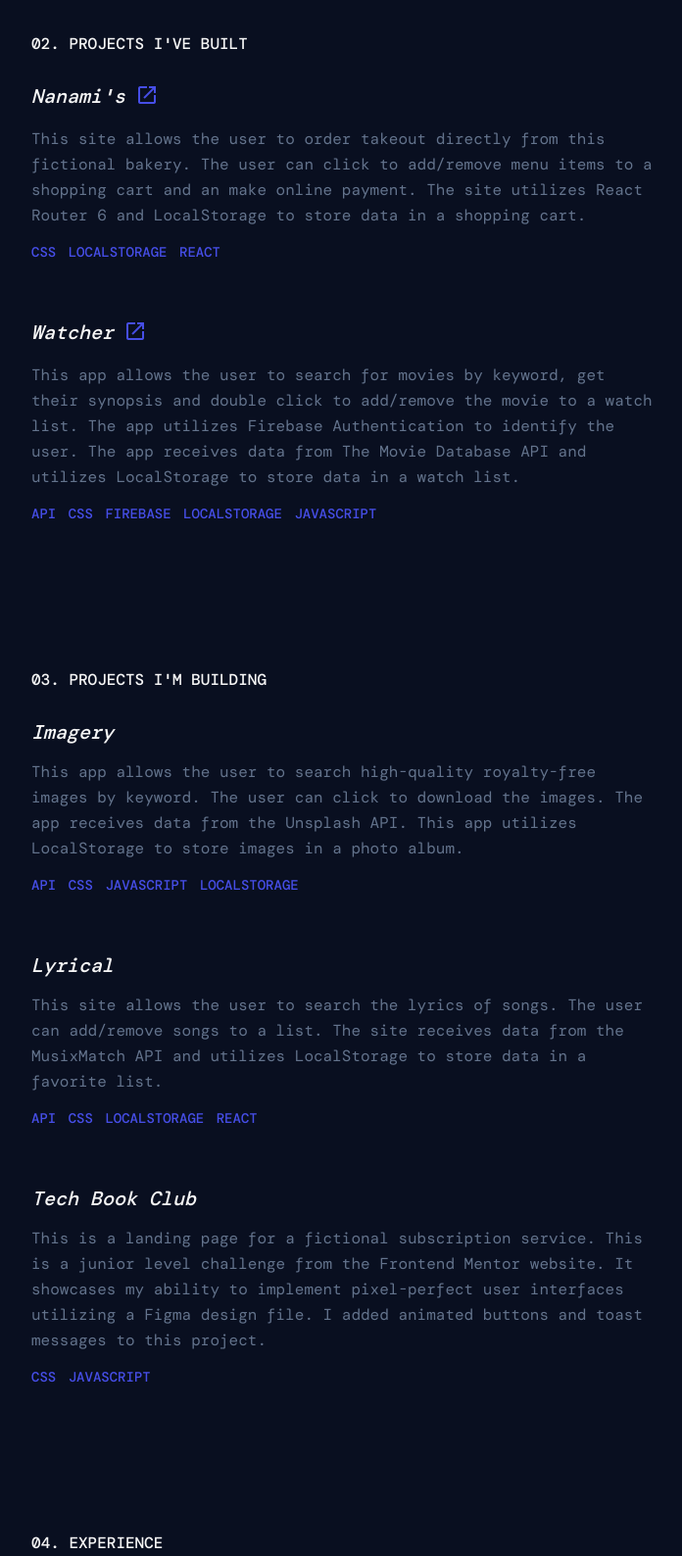
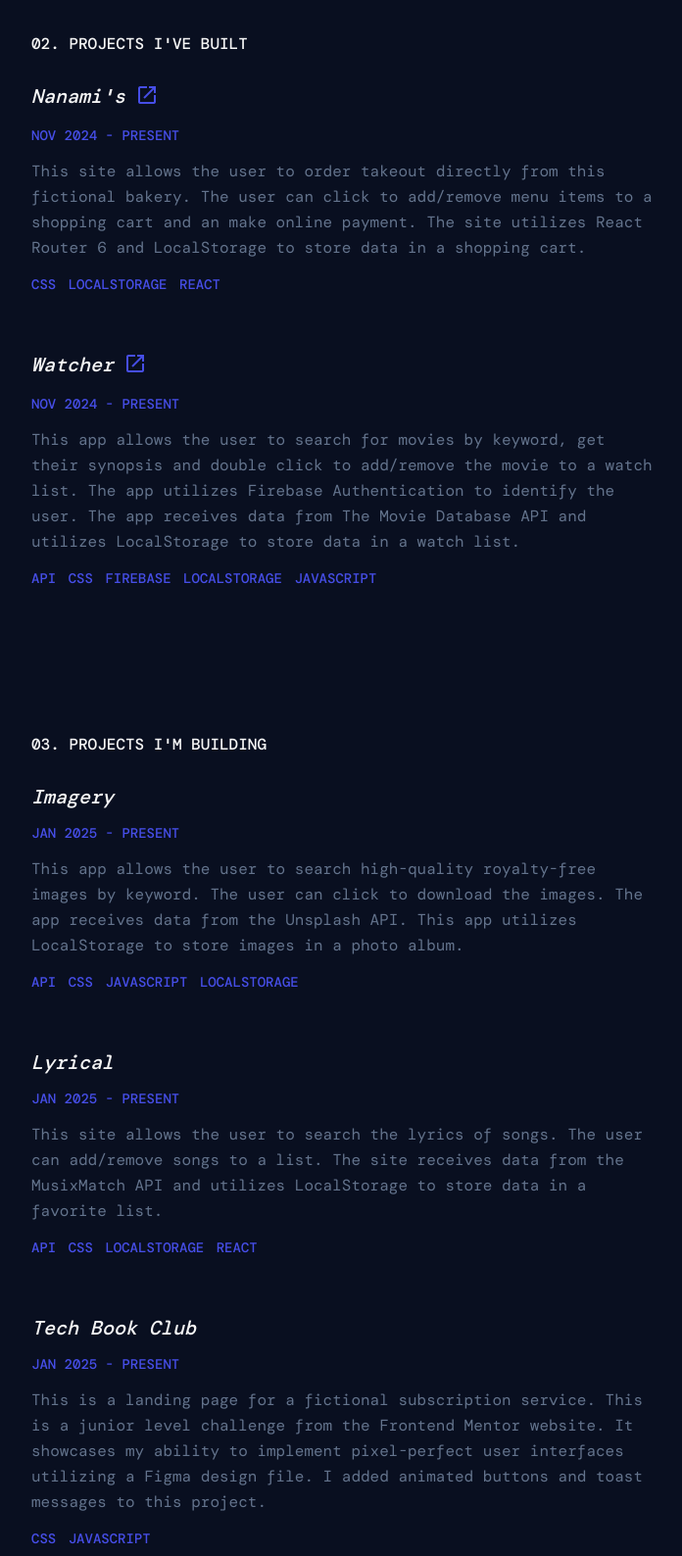
Before and after one commit to alexismgjackson-github/portfolio, a plain HTML site: page Portfolio/index.html in a window 1280 px wide. Shown: the part 780-2368 px from the top of the page at 98% size, without its empty margins (288-984 px from the left). Drawn offline with nearby package versions, Linux system fonts and the light colour scheme; a web font is replaced by a local one.

Commit message:
Add files via upload

```diff
--- a/Portfolio/index.html
+++ b/Portfolio/index.html
@@ -16,16 +16,6 @@
       href="https://fonts.googleapis.com/css2?family=DM+Mono:ital,wght@0,300;0,400;0,500;1,300;1,400;1,500&display=swap"
       rel="stylesheet"
     />
-    <!-- <link
-      rel="stylesheet"
-      href="https://fonts.googleapis.com/css2?family=Material+Symbols+Outlined:opsz,wght,FILL,GRAD@20,400,0,0"
-    />
-    <link rel="preconnect" href="https://fonts.googleapis.com" />
-    <link rel="preconnect" href="https://fonts.gstatic.com" crossorigin />
-    <link
-      href="https://fonts.googleapis.com/css2?family=Inter:ital,opsz,wght@0,14..32,100..900;1,14..32,100..900&display=swap"
-      rel="stylesheet"
-    /> -->
   </head>
   <body>
     <header>
@@ -72,6 +62,7 @@
                 <span class="material-symbols-outlined">open_in_new</span>
               </a>
             </div>
+            <span class="project-duration">Nov 2024 - Present</span>
             <p class="project-details">
               This site allows the user to order takeout directly from this
               fictional bakery. The user can click to add/remove menu items to a
@@ -96,6 +87,7 @@
                 <span class="material-symbols-outlined">open_in_new</span>
               </a>
             </div>
+            <span class="project-duration">Nov 2024 - Present</span>
             <p class="project-details">
               This app allows the user to search for movies by keyword, get
               their synopsis and double click to add/remove the movie to a watch
@@ -129,6 +121,7 @@
                 <!-- <span class="material-symbols-outlined">open_in_new</span> -->
               </a>
             </div>
+            <span class="project-duration">Jan 2025 - Present</span>
             <p class="project-details">
               This app allows the user to search high-quality royalty-free
               images by keyword. The user can click to download the images. The
@@ -154,6 +147,7 @@
                 <!-- <span class="material-symbols-outlined">open_in_new</span> -->
               </a>
             </div>
+            <span class="project-duration">Jan 2025 - Present</span>
             <p class="project-details">
               This site allows the user to search the lyrics of songs. The user
               can add/remove songs to a list. The site receives data from the
@@ -179,6 +173,7 @@
                 <!-- <span class="material-symbols-outlined">open_in_new</span> -->
               </a>
             </div>
+            <span class="project-duration">Jan 2025 - Present</span>
             <p class="project-details">
               This is a landing page for a fictional subscription service. This
               is a junior level challenge from the Frontend Mentor website. It
--- a/Portfolio/style.css
+++ b/Portfolio/style.css
@@ -185,6 +185,7 @@ main {
   padding-right: 1rem;
 }
 
+.project-duration,
 .experience-duration {
   color: var(--color-highlight);
   font-size: 1.4rem;
@@ -198,6 +199,7 @@ main {
 
 .tool,
 .link,
+.project-duration,
 .experience-duration {
   font-weight: 500;
 }
```
